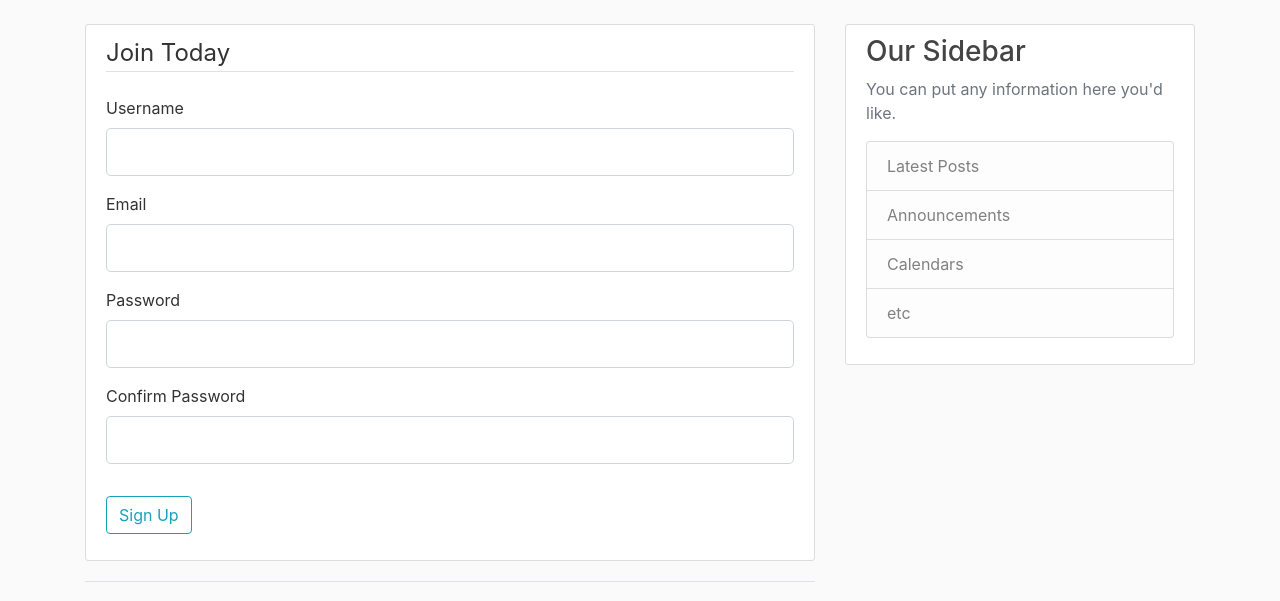
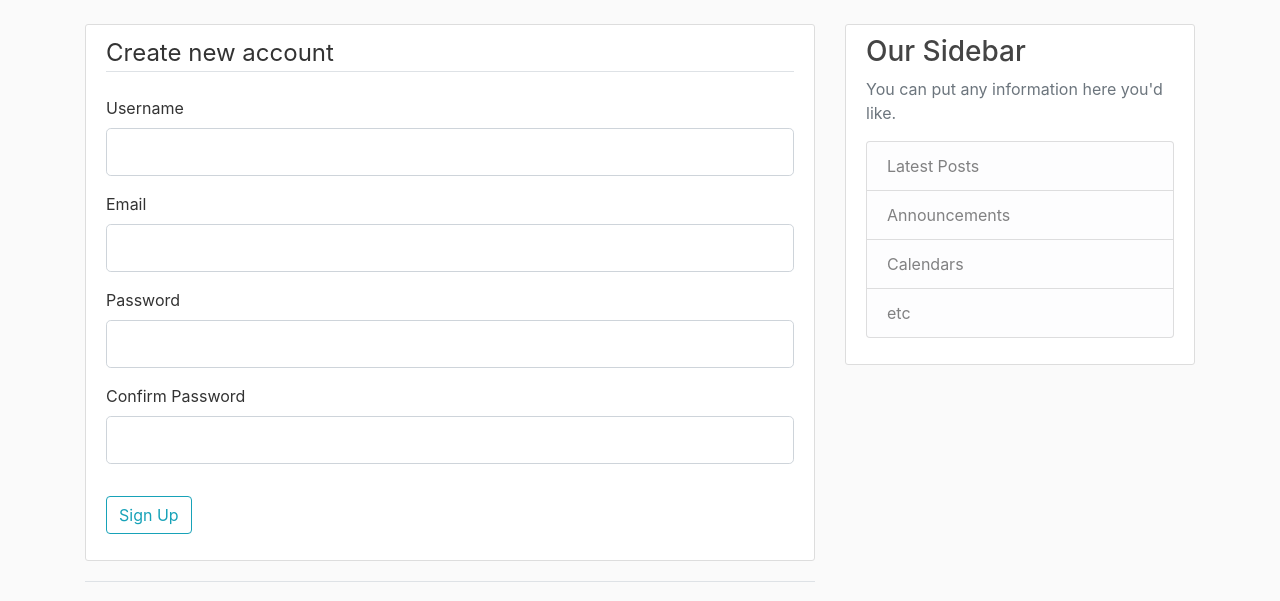
Before and after one commit to kenplix/flask-educatia, a Flask app: page /register in a window 1280 px wide. Shown: the part 56-657 px from the top of the page. Run offline with Flask 2, Linux system fonts and the light colour scheme; some libraries are stand-ins or nearby versions.

Commit message:
Legend text has been changed

```diff
--- a/app/templates/register.html
+++ b/app/templates/register.html
@@ -5,7 +5,7 @@
 			<!-- CSRF token -->
 			{{ form.hidden_tag() }}
 			<fieldset class="form-group">
-				<legend class="border-bottom mb-4">Join Today</legend>
+				<legend class="border-bottom mb-4">Create new account</legend>
 				<!-- Username -->
 				<div class="form-group">
 					{{ form.username.label(class="form-control-label") }}
@@ -70,8 +70,7 @@
 	</div>
 	<div class="border-top pt-3">
 		<small class="text-muted">
-			Already Have An Account?
-			<a class='ml-2' href="{{ url_for('login') }}">Sign In</a>
+			Already Have An Account?<a class='ml-2' href="{{ url_for('login') }}">Sign In</a>
 		</small>
 	</div>
 {% endblock content %}
```
